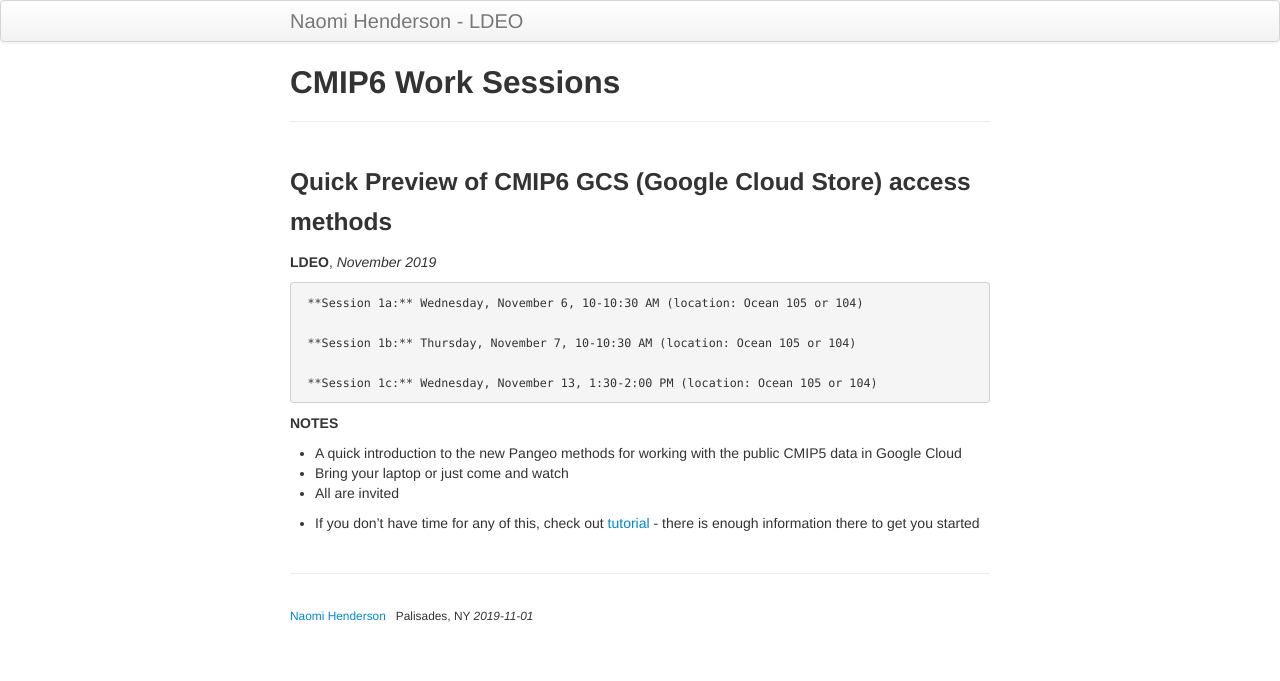
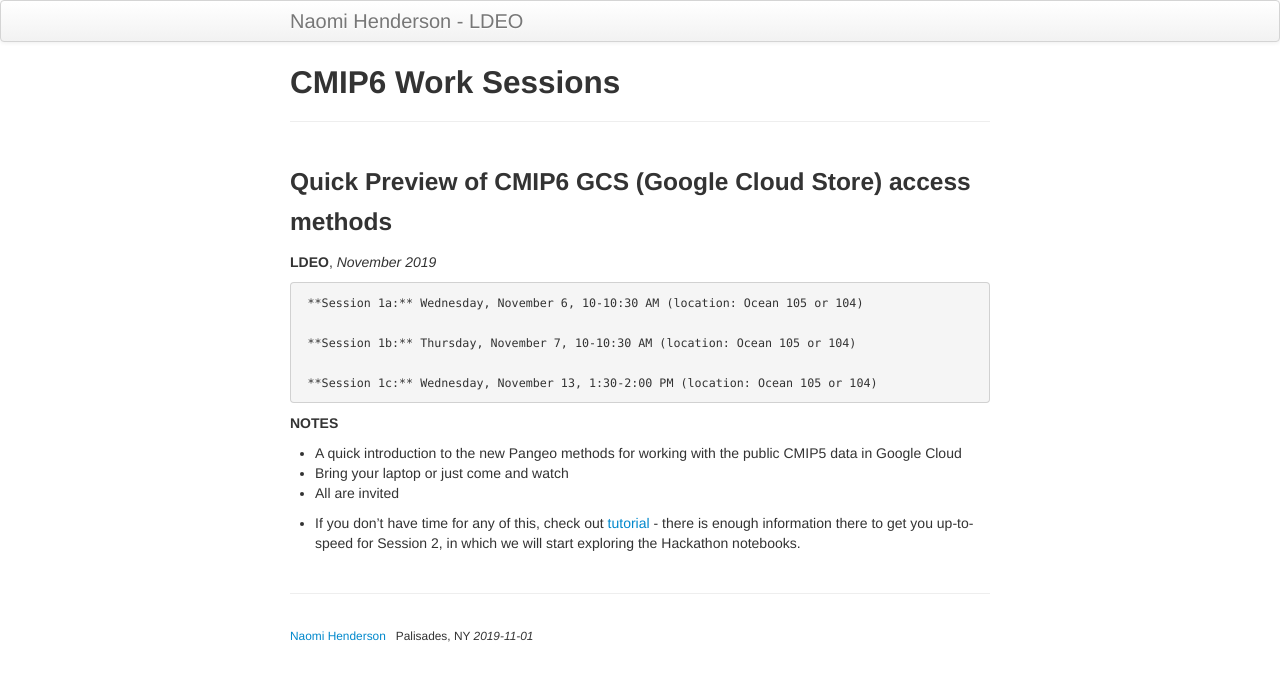
Before and after one commit to naomi-henderson/naomi-henderson.github.io, a Jekyll site: the page built from pages/sessions.md, in a window 1280 px wide. Shown: the top 681 px of the page. Built offline with Jekyll 4.4.1, drawn with Linux system fonts in a browser that asks for light colours.

Commit message:
from work laptop - just checking

```diff
--- a/pages/sessions.md
+++ b/pages/sessions.md
@@ -22,4 +22,4 @@ description: Brief meetings at Lamont to get you started with various chores
 - Bring your laptop or just come and watch
 - All are invited
 
-- If you don't have time for any of this, check out [tutorial](https://naomi-henderson.github.io/pages/tutorial1.html) - there is enough information there to get you started
+- If you don't have time for any of this, check out [tutorial](https://naomi-henderson.github.io/pages/tutorial1.html) - there is enough information there to get you up-to-speed for Session 2, in which we will start exploring the Hackathon notebooks.
```
